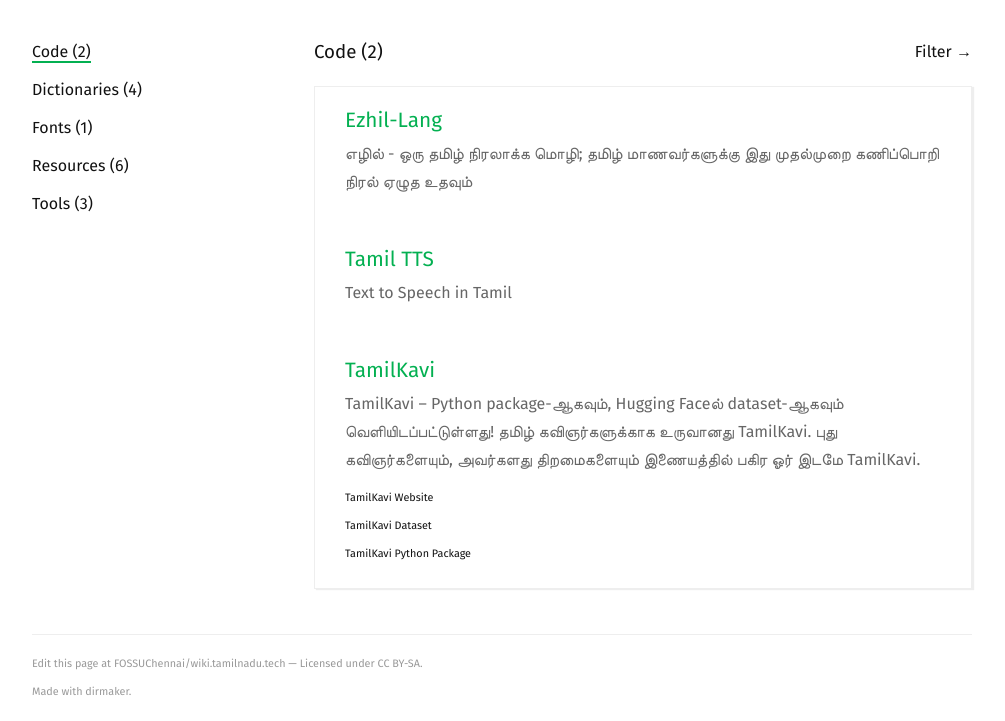
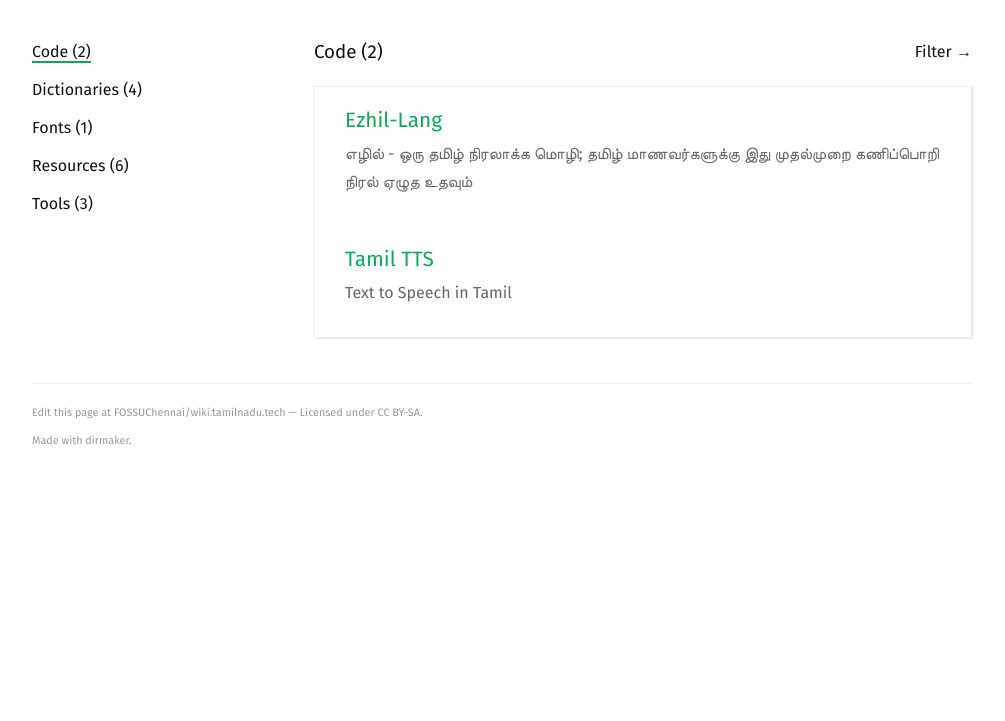
Before and after one commit to nammahari/wiki.tamilnadu.tech, a plain HTML site: page site/code.html in a window 1280 px wide. Shown: the part 155-876 px from the top of the page, without its empty margins (138-1143 px from the left). After the commit the page ends 800 px from the top, so only its background shows below. Drawn offline with Linux system fonts and the light colour scheme.

Commit message:
Revert "Add TamilKavi in code section"

```diff
--- a/site/code.html
+++ b/site/code.html
@@ -1,6 +1,5 @@
 <!DOCTYPE html>
 <html lang="en">
-
 <head>
 	<title>Code / தமிழ் மொழி கணினி வளங்களின் அடைவு.</title>
 	<meta http-equiv="Content-Type" content="text/html; charset=utf-8" />
@@ -10,8 +9,7 @@
 	<link rel="image_src" href="https://wiki.tamilnadu.tech/static/thumb.png" />
 
 	<meta property="og:title" content="Code / தமிழ் மொழி கணினி வளங்களின் அடைவு." />
-	<meta property="og:description"
-		content="Code தொடர்பான தகவல்களின் தொகுப்பு / தமிழ் மொழி கணினி வளங்களின் அழகான அடைவு." />
+	<meta property="og:description" content="Code தொடர்பான தகவல்களின் தொகுப்பு / தமிழ் மொழி கணினி வளங்களின் அழகான அடைவு." />
 	<meta property="og:type" content="website" />
 	<meta property="og:url" content="https://wiki.tamilnadu.tech/code.html" />
 	<meta property="og:image" content="https://wiki.tamilnadu.tech/static/thumb.png" />
@@ -19,7 +17,6 @@
 	<link href='https://fonts.googleapis.com/css?family=Fira+Sans:400&display=swap' rel='stylesheet' type='text/css' />
 	<link href="static/style.css" rel="stylesheet" type="text/css" />
 </head>
-
 <body>
 
 <nav class="nav">
@@ -86,13 +83,15 @@
 
 				<ul id="items">
 
-						<li class="item" data-device="">
+						<li class="item"
+
+								data-device=""
+
+						>
 							<h2 class="title">
-								<a href="https://github.com/Ezhil-Language-Foundation/Ezhil-Lang"
-									rel="noreferrer noopener" class="link">Ezhil-Lang</a>
+								<a href="https://github.com/Ezhil-Language-Foundation/Ezhil-Lang" rel="noreferrer noopener" class="link">Ezhil-Lang</a>
 							</h2>
-							<p class="description">எழில் - ஒரு தமிழ் நிரலாக்க மொழி; தமிழ் மாணவர்களுக்கு இது முதல்முறை
-								கணிப்பொறி நிரல் ஏழுத உதவும்</p>
+							<p class="description">எழில் - ஒரு தமிழ் நிரலாக்க மொழி; தமிழ் மாணவர்களுக்கு இது முதல்முறை கணிப்பொறி நிரல் ஏழுத உதவும்</p>
 
 							<div class="taxonomies">
 
@@ -102,10 +101,13 @@
 							</div>
 						</li>
 
-						<li class="item" data-device="">
+						<li class="item"
+
+								data-device=""
+
+						>
 							<h2 class="title">
-								<a href="https://github.com/vasurenganathan/tamil-tts" rel="noreferrer noopener"
-									class="link">Tamil TTS</a>
+								<a href="https://github.com/vasurenganathan/tamil-tts" rel="noreferrer noopener" class="link">Tamil TTS</a>
 							</h2>
 							<p class="description">Text to Speech in Tamil</p>
 
@@ -117,26 +119,6 @@
 							</div>
 						</li>
 
-						<li class="item" data-device="">
-							<h2 class="title">
-								<a href="https://github.com/anandsundaramoorthysa/TamilKavi" rel="noreferrer noopener"
-									class="link">TamilKavi</a>
-							</h2>
-							<p class="description">TamilKavi – Python package-ஆகவும், Hugging Faceல் dataset-ஆகவும் வெளியிடப்பட்டுள்ளது!
-								தமிழ் கவிஞர்களுக்காக உருவானது TamilKavi.
-								புது கவிஞர்களையும், அவர்களது திறமைகளையும் இணையத்தில் பகிர ஓர் இடமே TamilKavi.</p>
-
-							<div class="taxonomies">
-								<a href="https://tamilkavi.com" rel="noreferrer noopener"
-									class="link">TamilKavi Website</a> <br>
-								<a href="https://huggingface.co/datasets/anandsundaramoorthysa/TamilKavi" rel="noreferrer noopener"
-									class="link">TamilKavi Dataset</a> <br>
-								<a href="https://pypi.org/project/tamilkavi/" rel="noreferrer noopener"
-									class="link">TamilKavi Python Package</a>
-
-
-							</div>
-						</li>
 				</ul>
 
 
@@ -147,8 +129,7 @@
 	</div><!-- container -->
 
 	<footer>
-			Edit this page at <a
-				href="https://github.com/FOSSUChennai/wiki.tamilnadu.tech">FOSSUChennai/wiki.tamilnadu.tech</a>
+		Edit this page at <a href="https://github.com/FOSSUChennai/wiki.tamilnadu.tech">FOSSUChennai/wiki.tamilnadu.tech</a>
 		&mdash; Licensed under <a href="https://creativecommons.org/licenses/by-sa/4.0/">CC BY-SA</a>.<br>
 		Made with <a href="https://github.com/knadh/dirmaker">dirmaker</a>.
 	</footer>
@@ -156,5 +137,4 @@
 	<script src="static/main.js"></script>
 </div>
 </body>
-
 </html>
```
Also changed, not shown: 1 other file. Lines whose indentation alone changed are shown as unchanged.
